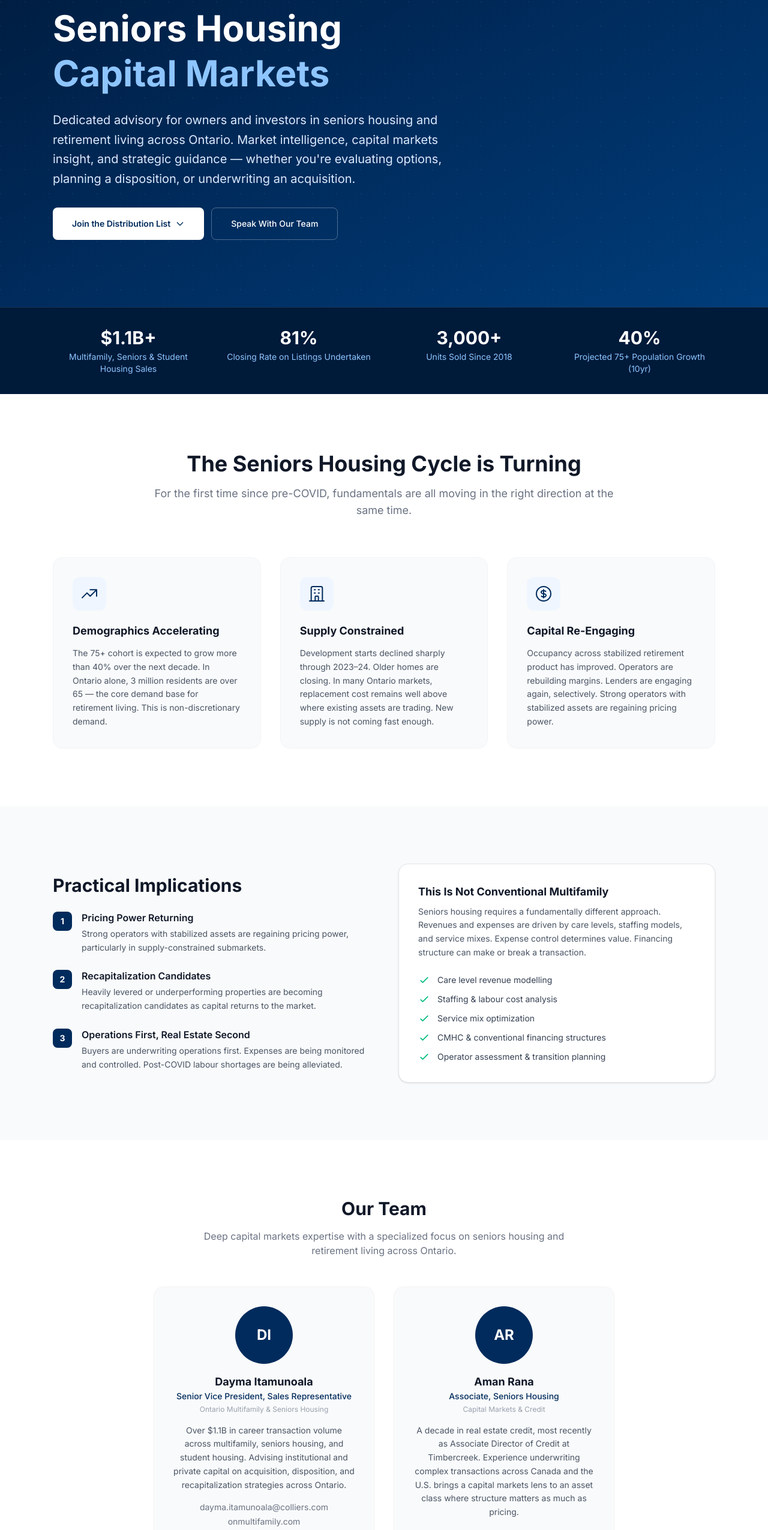
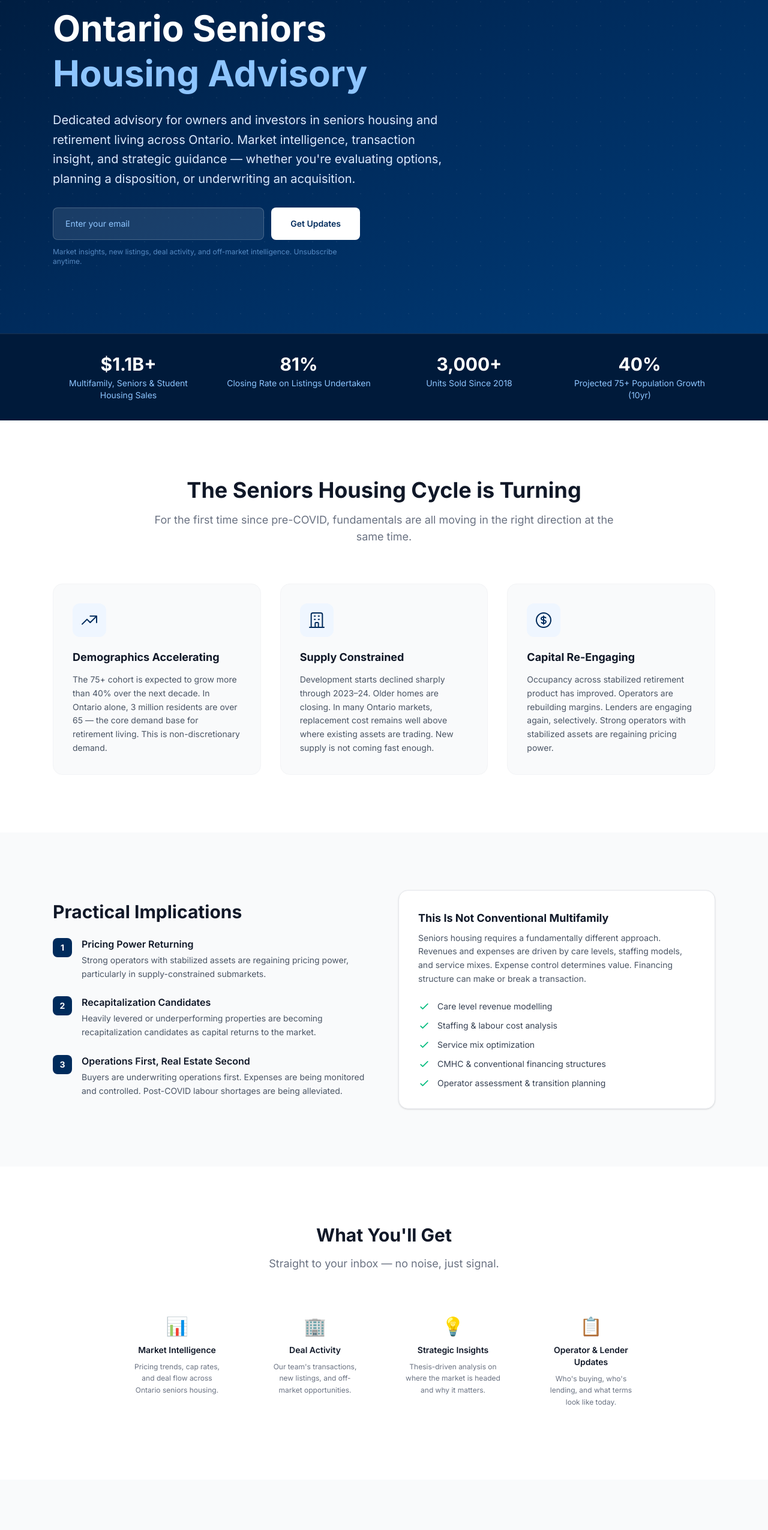
Before and after one commit to markellison181-ctrl/seniors-housing-landing, a Next.js app: page / in a window 1280 px wide. Shown: the part 234-2785 px from the top of the page at 60% size. Built offline with nearby package versions, Linux system fonts and the light colour scheme.

Commit message:
Rebrand: Seniors Housing Advisory, Aman AVP, email signup as primary CTA, remove copyright

```diff
--- a/app/page.tsx
+++ b/app/page.tsx
@@ -41,15 +41,14 @@ export default function SeniorsHousingPage() {
           <div className="hidden md:flex items-center gap-8 text-sm">
             <a href="https://onmultifamily.com" className="text-blue-200 hover:text-white transition-colors">Multifamily</a>
             <span className="text-white font-medium border-b-2 border-blue-300 pb-0.5">Seniors Housing</span>
-            <a href="mailto:dayma.itamunoala@colliers.com" className="text-blue-200 hover:text-white transition-colors">Contact</a>
+            <a href="#subscribe" className="text-blue-200 hover:text-white transition-colors">Subscribe</a>
           </div>
         </div>
       </nav>
 
-      {/* Hero */}
+      {/* Hero — email signup is the main event */}
       <section className="relative bg-[#002B5C] overflow-hidden">
         <div className="absolute inset-0 bg-gradient-to-br from-[#001A3A] via-[#002B5C] to-[#003D7A]" />
-        {/* Subtle pattern overlay */}
         <div className="absolute inset-0 opacity-5" style={{ backgroundImage: 'radial-gradient(circle at 1px 1px, white 1px, transparent 0)', backgroundSize: '40px 40px' }} />
 
         <div className="relative max-w-6xl mx-auto px-6 py-20 md:py-28">
@@ -59,21 +58,42 @@ export default function SeniorsHousingPage() {
               New Vertical Launch
             </div>
             <h1 className="text-4xl md:text-5xl lg:text-6xl font-bold text-white leading-tight mb-6">
-              Seniors Housing<br />
-              <span className="text-blue-300">Capital Markets</span>
+              Ontario Seniors<br />
+              <span className="text-blue-300">Housing Advisory</span>
             </h1>
             <p className="text-lg md:text-xl text-blue-100 leading-relaxed mb-8 max-w-2xl">
-              Dedicated advisory for owners and investors in seniors housing and retirement living across Ontario. Market intelligence, capital markets insight, and strategic guidance — whether you&apos;re evaluating options, planning a disposition, or underwriting an acquisition.
+              Dedicated advisory for owners and investors in seniors housing and retirement living across Ontario. Market intelligence, transaction insight, and strategic guidance — whether you&apos;re evaluating options, planning a disposition, or underwriting an acquisition.
             </p>
-            <div className="flex flex-col sm:flex-row gap-3">
-              <a href="#subscribe" className="inline-flex items-center justify-center gap-2 bg-white text-[#002B5C] font-semibold px-8 py-4 rounded-lg hover:bg-blue-50 transition-colors text-sm">
-                Join the Distribution List
-                <svg className="w-4 h-4" fill="none" viewBox="0 0 24 24" stroke="currentColor"><path strokeLinecap="round" strokeLinejoin="round" strokeWidth={2} d="M19 9l-7 7-7-7" /></svg>
-              </a>
-              <a href="mailto:aman.rana@colliers.com" className="inline-flex items-center justify-center gap-2 border border-white/30 text-white font-medium px-8 py-4 rounded-lg hover:bg-white/10 transition-colors text-sm">
-                Speak With Our Team
-              </a>
-            </div>
+
+            {/* Inline email signup — primary CTA */}
+            {submitted ? (
+              <div className="inline-flex items-center gap-3 bg-emerald-500/20 backdrop-blur-sm rounded-xl px-6 py-4 border border-emerald-400/30">
+                <svg className="w-6 h-6 text-emerald-400" fill="none" viewBox="0 0 24 24" stroke="currentColor"><path strokeLinecap="round" strokeLinejoin="round" strokeWidth={2} d="M5 13l4 4L19 7" /></svg>
+                <span className="text-white font-medium">You&apos;re on the list — welcome.</span>
+              </div>
+            ) : (
+              <form onSubmit={handleSubscribe} className="max-w-lg">
+                <div className="flex gap-3">
+                  <input
+                    type="email"
+                    value={email}
+                    onChange={e => setEmail(e.target.value)}
+                    placeholder="Enter your email"
+                    required
+                    className="flex-1 px-5 py-4 rounded-lg bg-white/10 border border-white/20 text-white placeholder-blue-300 outline-none focus:ring-2 focus:ring-blue-300/50 focus:border-blue-300 text-sm"
+                  />
+                  <button
+                    type="submit"
+                    disabled={submitting}
+                    className="px-8 py-4 bg-white text-[#002B5C] font-semibold rounded-lg hover:bg-blue-50 transition-colors text-sm disabled:opacity-70 whitespace-nowrap"
+                  >
+                    {submitting ? 'Joining...' : 'Get Updates'}
+                  </button>
+                </div>
+                {error && <p className="text-red-300 text-sm mt-2">{error}</p>}
+                <p className="text-xs text-blue-300/60 mt-3">Market insights, new listings, deal activity, and off-market intelligence. Unsubscribe anytime.</p>
+              </form>
+            )}
           </div>
         </div>
       </section>
@@ -183,15 +203,39 @@ export default function SeniorsHousingPage() {
         </div>
       </section>
 
-      {/* Team */}
+      {/* What you get */}
       <section className="py-16 md:py-24 bg-white">
         <div className="max-w-6xl mx-auto px-6">
+          <div className="max-w-3xl mx-auto text-center mb-12">
+            <h2 className="text-3xl font-bold text-gray-900 mb-4">What You&apos;ll Get</h2>
+            <p className="text-lg text-gray-500">Straight to your inbox — no noise, just signal.</p>
+          </div>
+          <div className="grid md:grid-cols-4 gap-6 max-w-4xl mx-auto">
+            {[
+              { icon: '📊', title: 'Market Intelligence', desc: 'Pricing trends, cap rates, and deal flow across Ontario seniors housing.' },
+              { icon: '🏢', title: 'Deal Activity', desc: 'Our team\'s transactions, new listings, and off-market opportunities.' },
+              { icon: '💡', title: 'Strategic Insights', desc: 'Thesis-driven analysis on where the market is headed and why it matters.' },
+              { icon: '📋', title: 'Operator & Lender Updates', desc: 'Who\'s buying, who\'s lending, and what terms look like today.' },
+            ].map((item, i) => (
+              <div key={i} className="text-center p-6">
+                <div className="text-3xl mb-3">{item.icon}</div>
+                <h3 className="font-semibold text-gray-900 mb-2 text-sm">{item.title}</h3>
+                <p className="text-gray-500 text-xs leading-relaxed">{item.desc}</p>
+              </div>
+            ))}
+          </div>
+        </div>
+      </section>
+
+      {/* Team */}
+      <section className="py-16 md:py-24 bg-gray-50">
+        <div className="max-w-6xl mx-auto px-6">
           <h2 className="text-3xl font-bold text-gray-900 text-center mb-4">Our Team</h2>
-          <p className="text-center text-gray-500 mb-12 max-w-2xl mx-auto">Deep capital markets expertise with a specialized focus on seniors housing and retirement living across Ontario.</p>
+          <p className="text-center text-gray-500 mb-12 max-w-2xl mx-auto">Deep transactional expertise with a specialized focus on seniors housing and retirement living across Ontario.</p>
 
           <div className="grid md:grid-cols-2 gap-8 max-w-3xl mx-auto">
             {/* Dayma */}
-            <div className="bg-gray-50 rounded-2xl p-8 border border-gray-100 text-center">
+            <div className="bg-white rounded-2xl p-8 border border-gray-200 text-center">
               <div className="w-24 h-24 bg-[#002B5C] rounded-full mx-auto mb-4 flex items-center justify-center text-white text-2xl font-bold">DI</div>
               <h3 className="text-lg font-bold text-gray-900">Dayma Itamunoala</h3>
               <p className="text-sm text-[#002B5C] font-medium mb-1">Senior Vice President, Sales Representative</p>
@@ -199,20 +243,17 @@ export default function SeniorsHousingPage() {
               <p className="text-sm text-gray-600 leading-relaxed mb-4">
                 Over $1.1B in career transaction volume across multifamily, seniors housing, and student housing. Advising institutional and private capital on acquisition, disposition, and recapitalization strategies across Ontario.
               </p>
-              <div className="flex flex-col gap-1 text-sm text-gray-500">
-                <a href="mailto:dayma.itamunoala@colliers.com" className="hover:text-[#002B5C] transition-colors">dayma.itamunoala@colliers.com</a>
-                <a href="https://onmultifamily.com" className="hover:text-[#002B5C] transition-colors">onmultifamily.com</a>
-              </div>
+              <a href="mailto:dayma.itamunoala@colliers.com" className="text-sm text-gray-500 hover:text-[#002B5C] transition-colors">dayma.itamunoala@colliers.com</a>
             </div>
 
             {/* Aman */}
-            <div className="bg-gray-50 rounded-2xl p-8 border border-gray-100 text-center">
+            <div className="bg-white rounded-2xl p-8 border border-gray-200 text-center">
               <div className="w-24 h-24 bg-[#002B5C] rounded-full mx-auto mb-4 flex items-center justify-center text-white text-2xl font-bold">AR</div>
               <h3 className="text-lg font-bold text-gray-900">Aman Rana</h3>
-              <p className="text-sm text-[#002B5C] font-medium mb-1">Associate, Seniors Housing</p>
-              <p className="text-xs text-gray-400 mb-4">Capital Markets & Credit</p>
+              <p className="text-sm text-[#002B5C] font-medium mb-1">Associate Vice President</p>
+              <p className="text-xs text-gray-400 mb-4">Seniors Housing & Credit</p>
               <p className="text-sm text-gray-600 leading-relaxed mb-4">
-                A decade in real estate credit, most recently as Associate Director of Credit at Timbercreek. Experience underwriting complex transactions across Canada and the U.S. brings a capital markets lens to an asset class where structure matters as much as pricing.
+                A decade in real estate credit, most recently as Associate Director of Credit at Timbercreek. Experience underwriting complex transactions across Canada and the U.S. brings a lender&apos;s lens to an asset class where structure matters as much as pricing.
               </p>
               <div className="flex flex-col gap-1 text-sm text-gray-500">
                 <a href="mailto:aman.rana@colliers.com" className="hover:text-[#002B5C] transition-colors">aman.rana@colliers.com</a>
@@ -223,12 +264,12 @@ export default function SeniorsHousingPage() {
         </div>
       </section>
 
-      {/* Subscribe CTA */}
+      {/* Subscribe CTA — second placement */}
       <section id="subscribe" className="py-16 md:py-24 bg-[#002B5C]">
         <div className="max-w-3xl mx-auto px-6 text-center">
-          <h2 className="text-3xl md:text-4xl font-bold text-white mb-4">Seniors Housing Intelligence</h2>
+          <h2 className="text-3xl md:text-4xl font-bold text-white mb-4">Stay Ahead of the Market</h2>
           <p className="text-blue-200 text-lg mb-8 max-w-xl mx-auto">
-            Join our distribution list for dedicated seniors housing and retirement living updates — market data, pricing trends, new listings, off-market opportunities, and lender activity.
+            Get our seniors housing insights delivered straight to your inbox — deal activity, market data, off-market opportunities, and strategic analysis.
           </p>
 
           {submitted ? (
@@ -253,12 +294,13 @@ export default function SeniorsHousingPage() {
                 <button
                   type="submit"
                   disabled={submitting}
-                  className="px-8 py-4 bg-white text-[#002B5C] font-semibold rounded-lg hover:bg-blue-50 transition-colors text-sm disabled:opacity-70"
+                  className="px-8 py-4 bg-white text-[#002B5C] font-semibold rounded-lg hover:bg-blue-50 transition-colors text-sm disabled:opacity-70 whitespace-nowrap"
                 >
-                  {submitting ? 'Joining...' : 'Subscribe'}
+                  {submitting ? 'Joining...' : 'Get Updates'}
                 </button>
               </div>
-              <p className="text-xs text-blue-300/60 mt-3">Market data, new listings, and off-market intelligence. Unsubscribe anytime.</p>
+              {error && <p className="text-red-300 text-sm mt-2">{error}</p>}
+              <p className="text-xs text-blue-300/60 mt-3">No spam. Unsubscribe anytime.</p>
             </form>
           )}
         </div>
@@ -291,11 +333,10 @@ export default function SeniorsHousingPage() {
           <div className="flex flex-col md:flex-row items-center justify-between gap-4">
             <div className="text-center md:text-left">
               <div className="text-white font-bold text-lg">COLLIERS</div>
-              <div className="text-blue-300 text-xs">Ontario Multifamily & Seniors Housing Capital Markets</div>
+              <div className="text-blue-300 text-xs">Ontario Multifamily & Seniors Housing</div>
             </div>
             <div className="text-blue-400 text-xs text-center md:text-right">
               <p>181 Bay Street, Suite 1400, Toronto ON M5J 2T3</p>
-              <p className="mt-1">© {new Date().getFullYear()} Colliers International. All rights reserved.</p>
             </div>
           </div>
         </div>
```
